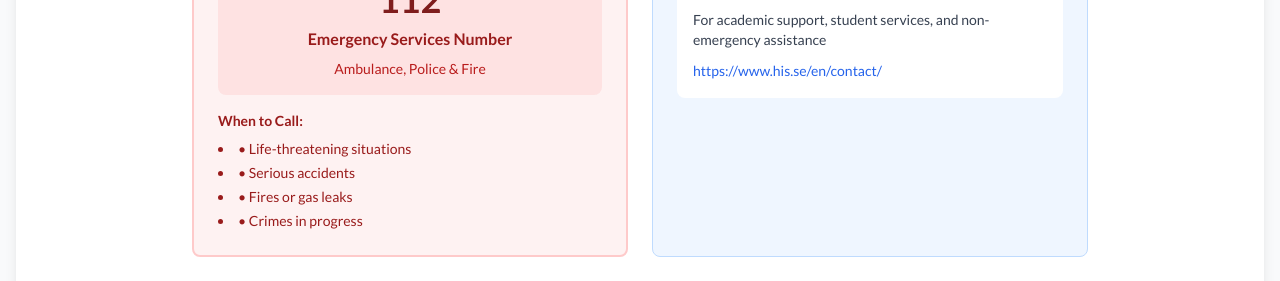
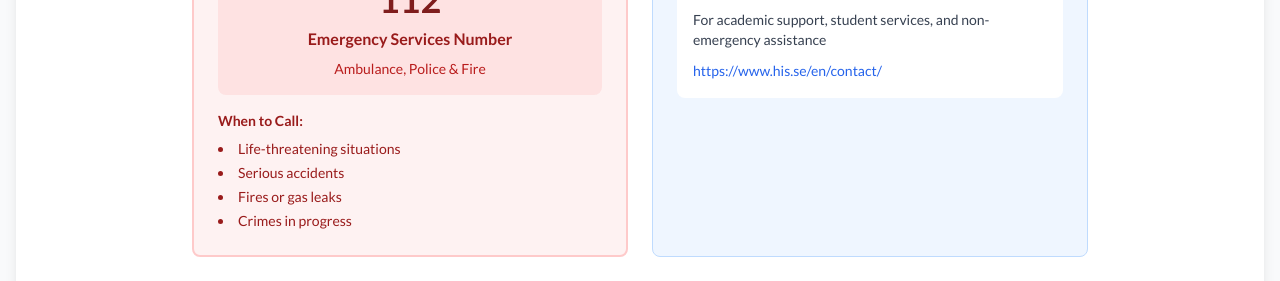
Before and after one commit to esn-skovde/website, a React (Vite) app: page /en/new-to-city in a window 1280 px wide. Shown: the part 5480-5761 px from the top of the page. Built offline with nearby package versions, Linux system fonts and the light colour scheme; a web font is replaced by a local one.

Commit message:
fix double dots

```diff
--- a/src/components/new-to-city/EmergencyContactsSection.jsx
+++ b/src/components/new-to-city/EmergencyContactsSection.jsx
@@ -38,7 +38,7 @@ const EmergencyContactsSection = () => {
                             <p><strong>{t("newToCity.sections.emergencyContacts.emergencyServicesWhenToCall")}:</strong></p>
                             <ul className="list-disc list-inside mt-2 space-y-1">
                                 {t("newToCity.sections.emergencyContacts.emergencyServicesWhenToCallList", { returnObjects: true }).map((item, index) => (
-                                    <li key={index}>• {item}</li>
+                                    <li key={index}>{item}</li>
                                 ))}
                             </ul>
                         </div>
```
